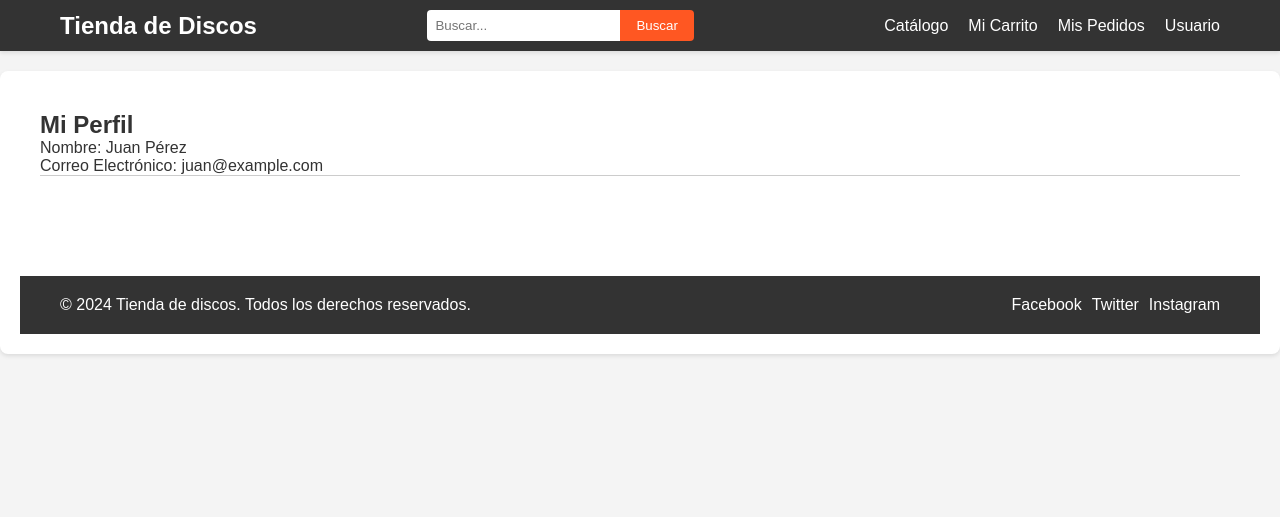
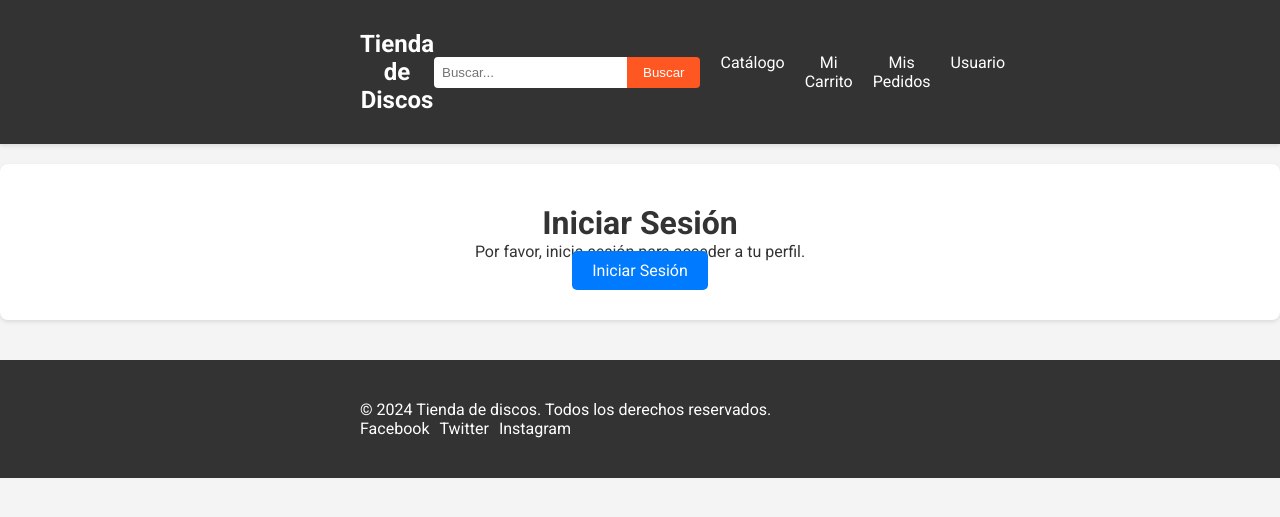
Before and after one commit to WMireG/backend, a Django app: page /usuarios/ in a window 1280 px wide. Shown: the top 517 px of the page. Run offline with Django 5.2, Linux system fonts and the light colour scheme.

Commit message:
se le agregan mas funcionalidades a los html de usuarios

```diff
--- a/tienda/static/css/usuarios.css
+++ b/tienda/static/css/usuarios.css
@@ -1,27 +1,40 @@
-/* Estilos generales */
-body {
-    font-family: Arial, sans-serif;
-    margin: 0;
-    padding: 0;
-}
-
-header, main {
+.container {
+    max-width: 600px;
+    margin: 0 auto;
     padding: 20px;
-}
-
-/* Estilos del encabezado */
-header {
-    background-color: #333;
-    color: #fff;
     text-align: center;
 }
 
-/* Estilos del contenido principal */
-main {
-    padding: 20px;
+.perfil-info {
+    margin-bottom: 20px;
 }
 
-section {
-    margin-bottom: 40px;
-    border-bottom: 1px solid #ccc;
+.boton-cerrar-sesion {
+    margin-top: 20px;
 }
+
+.boton-cerrar-sesion button {
+    padding: 10px 20px;
+    background-color: #007bff;
+    color: #fff;
+    border: none;
+    border-radius: 5px;
+    cursor: pointer;
+}
+
+.boton-cerrar-sesion button:hover {
+    background-color: #0056b3;
+}
+
+.btn-primary {
+    background-color: #007bff;
+    color: #fff;
+    padding: 10px 20px;
+    text-decoration: none;
+    border: none;
+    border-radius: 5px;
+}
+
+.btn-primary:hover {
+    background-color: #0056b3;
+}
--- a/tienda/usuarios/templates/usuarios.html
+++ b/tienda/usuarios/templates/usuarios.html
@@ -1,17 +1,35 @@
-{%extends "base.html"%}
-{%load static %}
-{%block extra_head%}
-<link rel="stylesheet" href="{% static 'css/usuarios.css' %}">
-{%endblock%}
-{%block title%} Mi Usuario {%endblock%}
-{%block content%}
-<body>
-    <main>
-        <section id="perfil">
-            <h2>Mi Perfil</h2>
-            <p>Nombre: Juan Pérez</p>
-            <p>Correo Electrónico: juan@example.com</p>
-            <!-- Más información del perfil -->
-        </section>
-</body>
-{%endblock%}
+{% extends "base.html" %}
+{% load static %}
+
+{% block extra_head %}
+    <link rel="stylesheet" href="{% static 'css/usuarios.css' %}">
+{% endblock %}
+
+{% block title %} Mi Usuario {% endblock %}
+
+{% block content %}
+    {% if user.is_authenticated %}
+        <div class="container">
+            <h1>Mi Perfil</h1>
+            <div class="perfil-info">
+                <p><strong>Nombre:</strong> {{ user.get_full_name }}</p>
+                <p><strong>Correo Electrónico:</strong> {{ user.email }}</p>
+                <p><strong>Usuario:</strong> {{ user.get_username }}</p>
+                <!-- Aquí puedes incluir más información del perfil si lo deseas -->
+            </div>
+            <div class="boton-cerrar-sesion">
+                <form action="{% url 'logout' %}" method="post">
+                    {% csrf_token %}
+                    <button type="submit">Cerrar sesión</button>
+                </form>
+            </div>
+        </div>
+    {% else %}
+        <!-- Si el usuario no está autenticado, mostrar botón para iniciar sesión -->
+        <div class="container">
+            <h1>Iniciar Sesión</h1>
+            <p>Por favor, inicia sesión para acceder a tu perfil.</p>
+            <a href="{% url 'login' %}" class="btn btn-primary">Iniciar Sesión</a>
+        </div>
+    {% endif %}
+{% endblock %}
```
Also changed, not shown: tienda/db.sqlite3.
